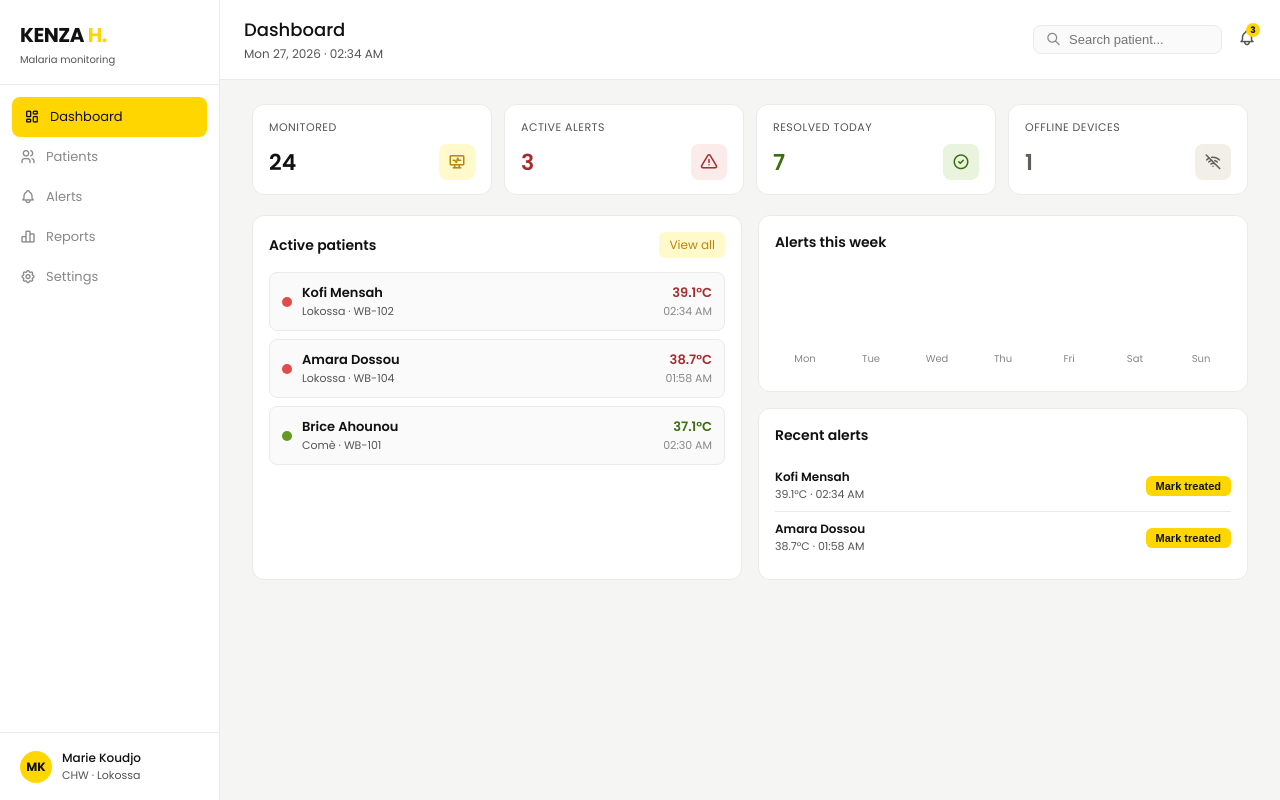
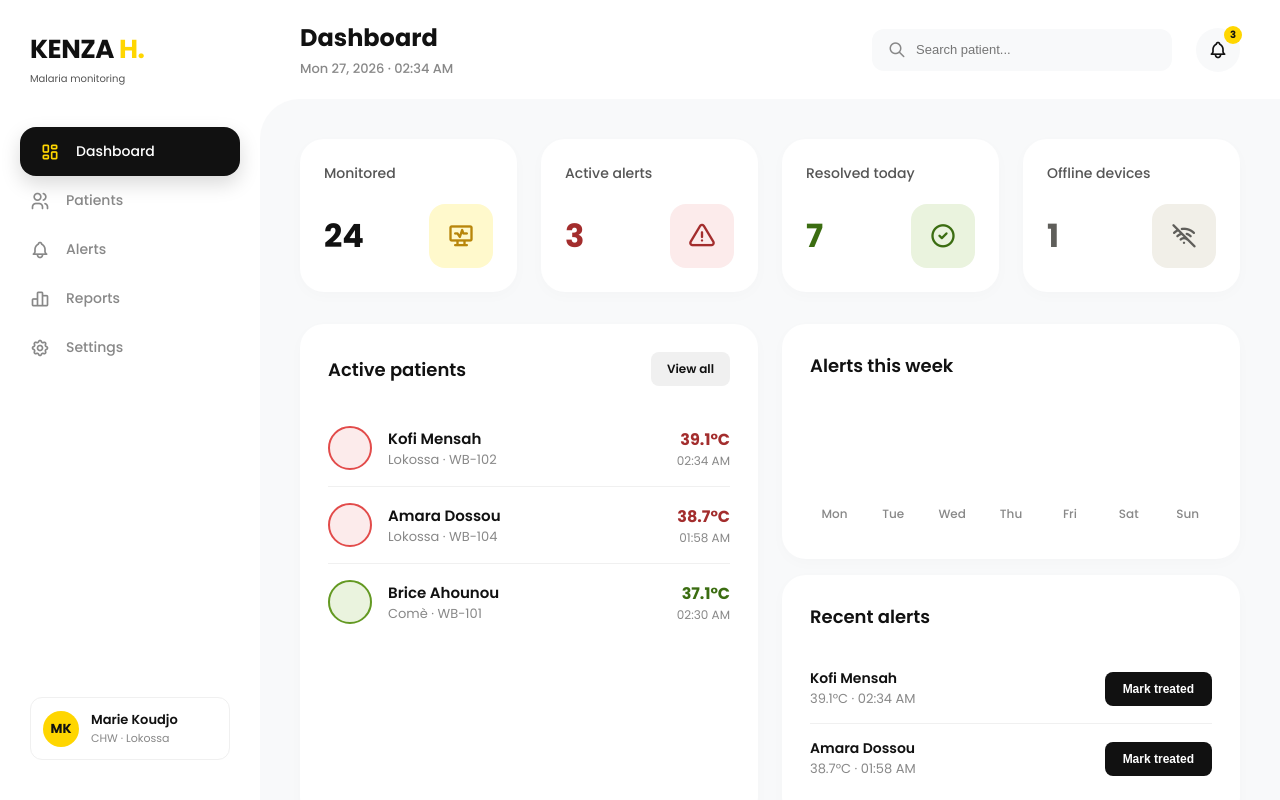
Before and after one commit to menes-ux/kenza-health, a React (Vite) app in the folder frontend/: page / in a window 1280 px wide. Built offline with nearby package versions, Linux system fonts and the light colour scheme.

Commit message:
Skelletton for the frontent

```diff
--- a/frontend/src/App.jsx
+++ b/frontend/src/App.jsx
@@ -1,16 +1,29 @@
+import { BrowserRouter as Router, Routes, Route } from 'react-router-dom';
 import Sidebar from './components/Sidebar';
 import TopBar from './components/TopBar';
 import Dashboard from './pages/Dashboard';
+import Patients from './pages/Patients';
+import Alerts from './pages/Alerts';
+import Reports from './pages/Reports';
+import Settings from './pages/Settings';
 
 function App() {
   return (
-    <div className="wrap">
-      <Sidebar />
-      <div className="main">
-        <TopBar />
-        <Dashboard />
+    <Router>
+      <div className="wrap">
+        <Sidebar />
+        <div className="main">
+          <TopBar />
+          <Routes>
+            <Route path="/" element={<Dashboard />} />
+            <Route path="/patients" element={<Patients />} />
+            <Route path="/alerts" element={<Alerts />} />
+            <Route path="/reports" element={<Reports />} />
+            <Route path="/settings" element={<Settings />} />
+          </Routes>
+        </div>
       </div>
-    </div>
+    </Router>
   );
 }
 
--- a/frontend/src/index.css
+++ b/frontend/src/index.css
@@ -2,112 +2,128 @@
 @tailwind components;
 @tailwind utilities;
 
-/* Kenza Health Custom Design System */
+/* Kenza Health - Modern Tasky UI System */
 :root {
   --font-sans: 'Poppins', system-ui, -apple-system, sans-serif;
-  --surface-1: #ffffff;
-  --surface-2: #fafafa;
-  --border: #eaeaea;
+  --surface-1: #ffffff; /* Pure white for sidebar, topbar, and cards */
+  --surface-2: #f8f9fa; /* Tasky's distinct light-gray canvas */
+  --border: #f0f0f0;
   --text-primary: #111111;
   --text-secondary: #555555;
   --text-muted: #888888;
+  --accent: #FFD600; /* Tasky Yellow */
 }
 
 * { margin: 0; padding: 0; box-sizing: border-box; }
 
-/* i remove the padding and margin so the body touch the edges of the screen directly */
-body { font-family: var(--font-sans); background: #f5f5f3; padding: 0; margin: 0; overflow: hidden; }
-
-/* i added this because vite create a hidden div called root. we have to force it to take 100% of the screen otherwise it block our design */
+body { font-family: var(--font-sans); background: var(--surface-1); padding: 0; margin: 0; overflow: hidden; }
 #root { width: 100%; height: 100vh; margin: 0; padding: 0; display: flex; }
 
-/* no more border radius or border lines. we want it to stretch everywhere like a real dashboard, not a small card */
-.wrap { display: flex; height: 100%; width: 100%; background: #f5f5f3; border-radius: 0; border: none; overflow: hidden; }
+/* The wrapper is now pure white to blend with the sidebar and topbar */
+.wrap { display: flex; height: 100%; width: 100%; background: var(--surface-1); }
 
-/* this is the main background of the dashboard. i set it to a light gray so the white panels will pop out well */
-.content { flex: 1; overflow-y: auto; padding: 24px 32px; background: #f5f5f3; }
+/* --- SIDEBAR --- */
+.sidebar { width: 260px; background: var(--surface-1); display: flex; flex-direction: column; padding: 20px 0; flex-shrink: 0; }
+.logo { padding: 10px 30px 30px; }
+.logo-text { font-size: 26px; font-weight: 800; color: #111111; letter-spacing: -0.5px; }
+.logo-text span { color: var(--accent); }
 
-/* Updated White Sidebar */
-.sidebar { width: 220px; background: #ffffff; display: flex; flex-direction: column; padding: 0; flex-shrink: 0; border-right: 0.5px solid var(--border); }
-.logo { padding: 20px 20px 16px; border-bottom: 0.5px solid var(--border); }
-.logo-text { font-size: 20px; font-weight: 700; color: #111111; letter-spacing: -0.5px; }
-.logo-text span { color: #FFD600; }
-.nav { padding: 12px 0; flex: 1; }
-.nav-item { display: flex; align-items: center; gap: 10px; padding: 10px 20px; font-size: 13px; color: #888; cursor: pointer; transition: all 0.15s; }
-.nav-item:hover { color: #111; background: #f5f5f3; }
-.nav-item.active { color: #111; background: #FFD600; margin: 0 12px; border-radius: 8px; padding: 10px 12px; }
-.nav-item i { font-size: 16px; }
-.sidebar-bottom { padding: 16px 20px; border-top: 0.5px solid var(--border); }
-.chw-info { display: flex; align-items: center; gap: 10px; }
-.chw-avatar { width: 32px; height: 32px; border-radius: 50%; background: #FFD600; display: flex; align-items: center; justify-content: center; font-size: 12px; font-weight: 700; color: #111; }
-.chw-name { font-size: 12px; color: #111111; font-weight: 500; }
-.chw-role { font-size: 11px; color: var(--text-secondary); }
+.nav { padding: 10px 0; flex: 1; }
+.nav-item { display: flex; align-items: center; gap: 16px; padding: 14px 30px; font-size: 14px; font-weight: 500; color: var(--text-muted); cursor: pointer; transition: all 0.2s; }
+.nav-item:hover { color: #111; }
 
-/* The rest of the main layout */
-.main { flex: 1; display: flex; flex-direction: column; overflow: hidden; }
-.topbar { display: flex; align-items: center; justify-content: space-between; padding: 16px 24px; background: var(--surface-1); border-bottom: 0.5px solid var(--border); }
+/* Tasky's signature black pill for the active menu */
+.nav-item.active { color: #fff; background: #111111; margin: 0 20px; border-radius: 16px; padding: 14px 20px; box-shadow: 0 8px 20px rgba(0,0,0,0.15); }
+.nav-item.active i { color: var(--accent); }
+.nav-item i { font-size: 20px; }
+
+/* Bottom profile area */
+.sidebar-bottom { padding: 20px 30px; }
+.chw-info { display: flex; align-items: center; gap: 12px; border: 1px solid var(--border); padding: 12px; border-radius: 12px; }
+.chw-avatar { width: 36px; height: 36px; border-radius: 50%; background: var(--accent); display: flex; align-items: center; justify-content: center; font-size: 13px; font-weight: 700; color: #111; }
+.chw-name { font-size: 13px; color: #111; font-weight: 600; }
+.chw-role { font-size: 11px; color: var(--text-muted); }
+
+/* --- MAIN LAYOUT & TOPBAR --- */
+/* Main is white so the gray content box can contrast against it */
+.main { flex: 1; display: flex; flex-direction: column; overflow: hidden; background: var(--surface-1); }
+
+.topbar { display: flex; align-items: center; justify-content: space-between; padding: 20px 40px; background: var(--surface-1); }
 .topbar-left { display: flex; flex-direction: column; }
-.topbar-title { font-size: 18px; font-weight: 500; color: var(--text-primary); }
-.topbar-sub { font-size: 12px; color: var(--text-secondary); margin-top: 2px; }
-.topbar-right { display: flex; align-items: center; gap: 16px; }
-.search { display: flex; align-items: center; gap: 8px; background: var(--surface-2); border: 0.5px solid var(--border); border-radius: 8px; padding: 6px 12px; }
-.search input { border: none; background: transparent; font-size: 13px; color: var(--text-primary); outline: none; width: 140px; }
-.search i { font-size: 15px; color: var(--text-muted); }
-.notif { position: relative; cursor: pointer; }
-.notif i { font-size: 18px; color: var(--text-secondary); }
-.badge { position: absolute; top: -4px; right: -4px; background: #FFD600; color: #111; font-size: 9px; font-weight: 700; width: 14px; height: 14px; border-radius: 50%; display: flex; align-items: center; justify-content: center; }
+.topbar-title { font-size: 24px; font-weight: 700; color: var(--text-primary); }
+.topbar-sub { font-size: 13px; color: var(--text-muted); margin-top: 4px; font-weight: 500; }
 
-/* Grids & Cards */
-.summary-grid { display: grid; grid-template-columns: repeat(4, 1fr); gap: 12px; margin-bottom: 20px; }
-.s-card { background: var(--surface-1); border: 0.5px solid var(--border); border-radius: 12px; padding: 14px 16px; }
-.s-card-label { font-size: 11px; color: var(--text-secondary); margin-bottom: 8px; text-transform: uppercase; letter-spacing: 0.5px; }
+.topbar-right { display: flex; align-items: center; gap: 24px; }
+/* Tasky style search pill */
+.search { display: flex; align-items: center; gap: 10px; background: var(--surface-2); border-radius: 12px; padding: 12px 16px; width: 300px; }
+.search input { border: none; background: transparent; font-size: 13px; color: var(--text-primary); outline: none; width: 100%; }
+.search i { font-size: 18px; color: var(--text-muted); }
+
+.notif { position: relative; cursor: pointer; background: var(--surface-2); width: 44px; height: 44px; border-radius: 50%; display: flex; align-items: center; justify-content: center; }
+.notif i { font-size: 20px; color: var(--text-primary); }
+.badge { position: absolute; top: -2px; right: -2px; background: var(--accent); color: #111; font-size: 10px; font-weight: 700; width: 18px; height: 18px; border-radius: 50%; display: flex; align-items: center; justify-content: center; }
+
+/* --- CONTENT CANVAS --- */
+/* The distinct rounded gray background that wraps the dashboard content */
+.content { flex: 1; overflow-y: auto; padding: 40px; background: var(--surface-2); border-top-left-radius: 40px; }
+
+/* --- CARDS & PANELS --- */
+/* Removed harsh borders, added massive border-radius and soft drop shadows */
+.summary-grid { display: grid; grid-template-columns: repeat(4, 1fr); gap: 24px; margin-bottom: 32px; }
+.s-card { background: var(--surface-1); border: none; border-radius: 24px; padding: 24px; box-shadow: 0 4px 15px rgba(0,0,0,0.02); }
+.s-card-label { font-size: 14px; font-weight: 500; color: var(--text-secondary); margin-bottom: 20px; }
 .s-card-row { display: flex; align-items: center; justify-content: space-between; }
-.s-card-num { font-size: 22px; font-weight: 600; color: var(--text-primary); }
-.s-card-icon { width: 36px; height: 36px; border-radius: 8px; display: flex; align-items: center; justify-content: center; }
-.s-card-icon i { font-size: 18px; }
+.s-card-num { font-size: 32px; font-weight: 700; color: var(--text-primary); }
 
-/* Icons */
+/* Icons inside summary cards are now large rounded squares */
+.s-card-icon { width: 64px; height: 64px; border-radius: 16px; display: flex; align-items: center; justify-content: center; }
+.s-card-icon i { font-size: 28px; }
 .icon-yellow { background: #FFF9CC; color: #B8860B; }
 .icon-red { background: #FCEBEB; color: #A32D2D; }
 .icon-green { background: #EAF3DE; color: #3B6D11; }
 .icon-gray { background: #F1EFE8; color: #5F5E5A; }
 
-/* Bottom Grid & Panels */
-.bottom-grid { display: grid; grid-template-columns: 1fr 1fr; gap: 16px; }
-.panel { background: var(--surface-1); border: 0.5px solid var(--border); border-radius: 12px; padding: 16px; }
-.panel-header { display: flex; align-items: center; justify-content: space-between; margin-bottom: 14px; }
-.panel-title { font-size: 14px; font-weight: 600; color: var(--text-primary); }
-.view-all { font-size: 12px; color: #B8860B; cursor: pointer; background: #FFF9CC; padding: 4px 10px; border-radius: 6px; }
+.bottom-grid { display: grid; grid-template-columns: 1fr 1fr; gap: 24px; }
+.panel { background: var(--surface-1); border: none; border-radius: 24px; padding: 28px; box-shadow: 0 4px 15px rgba(0,0,0,0.02); }
+.panel-header { display: flex; align-items: center; justify-content: space-between; margin-bottom: 24px; }
+.panel-title { font-size: 18px; font-weight: 600; color: var(--text-primary); }
+.view-all { font-size: 12px; font-weight: 600; color: #111; cursor: pointer; background: #f0f0f0; padding: 8px 16px; border-radius: 8px; }
 
-/* Patients */
-.patient-card { display: flex; align-items: center; justify-content: space-between; padding: 10px 12px; border-radius: 8px; border: 0.5px solid var(--border); margin-bottom: 8px; background: var(--surface-2); }
-.patient-left { display: flex; align-items: center; gap: 10px; }
-.patient-dot { width: 10px; height: 10px; border-radius: 50%; flex-shrink: 0; }
-.dot-red { background: #E24B4A; }
-.dot-green { background: #639922; }
-.dot-gray { background: #888780; }
-.patient-name { font-size: 13px; font-weight: 600; color: var(--text-primary); }
-.patient-village { font-size: 11px; color: var(--text-secondary); }
+/* --- PATIENTS & ALERTS LISTS --- */
+/* Replaced bordered boxes with clean dividing lines */
+.patient-card { display: flex; align-items: center; justify-content: space-between; padding: 16px 0; border-bottom: 1px solid var(--border); margin-bottom: 0; background: transparent; }
+.patient-card:last-child { border-bottom: none; }
+.patient-left { display: flex; align-items: center; gap: 16px; }
+/* Replaced tiny dots with larger, modern colored circles */
+.patient-dot { width: 44px; height: 44px; border-radius: 50%; display: flex; align-items: center; justify-content: center; flex-shrink: 0; }
+.dot-red { background: #FCEBEB; border: 2px solid #E24B4A; }
+.dot-green { background: #EAF3DE; border: 2px solid #639922; }
+.dot-gray { background: #F1EFE8; border: 2px solid #888780; }
+.patient-name { font-size: 15px; font-weight: 600; color: var(--text-primary); }
+.patient-village { font-size: 13px; color: var(--text-muted); }
 .patient-right { text-align: right; }
-.patient-temp { font-size: 13px; font-weight: 600; }
+.patient-temp { font-size: 16px; font-weight: 700; }
 .temp-red { color: #A32D2D; }
 .temp-green { color: #3B6D11; }
 .temp-gray { color: #888780; }
-.patient-time { font-size: 11px; color: var(--text-muted); }
+.patient-time { font-size: 12px; color: var(--text-muted); }
 
-/* Badges & Chart */
-.status-pill { font-size: 10px; padding: 3px 8px; border-radius: 20px; font-weight: 600; }
+.alert-row { display: flex; align-items: center; justify-content: space-between; padding: 14px 0; border-bottom: 1px solid var(--border); }
+.alert-row:last-child { border-bottom: none; }
+.alert-name { font-size: 14px; font-weight: 600; color: var(--text-primary); }
+.alert-detail { font-size: 13px; color: var(--text-muted); }
+
+/* Modern action buttons */
+.treat-btn { font-size: 12px; background: #111111; color: #ffffff; border: none; padding: 10px 18px; border-radius: 8px; cursor: pointer; font-weight: 600; transition: all 0.2s; }
+.treat-btn:hover { background: var(--accent); color: #111; }
+
+/* Status Badges & Chart */
+.status-pill { font-size: 12px; padding: 6px 14px; border-radius: 20px; font-weight: 600; }
 .pill-red { background: #FCEBEB; color: #A32D2D; }
 .pill-green { background: #EAF3DE; color: #3B6D11; }
 .pill-gray { background: #F1EFE8; color: #5F5E5A; }
-.chart-bars { display: flex; align-items: flex-end; gap: 6px; height: 100px; margin-bottom: 8px; }
+
+.chart-bars { display: flex; align-items: flex-end; gap: 10px; height: 120px; margin-bottom: 8px; }
 .bar-wrap { display: flex; flex-direction: column; align-items: center; flex: 1; }
-.bar { width: 100%; border-radius: 4px 4px 0 0; }
-.bar-label { font-size: 10px; color: var(--text-muted); margin-top: 4px; }
-
-/* Alerts */
-.alert-row { display: flex; align-items: center; justify-content: space-between; padding: 8px 0; border-bottom: 0.5px solid var(--border); }
-.alert-row:last-child { border-bottom: none; }
-.alert-name { font-size: 12px; font-weight: 600; color: var(--text-primary); }
-.alert-detail { font-size: 11px; color: var(--text-secondary); }
-.treat-btn { font-size: 11px; background: #FFD600; color: #111; border: none; padding: 4px 10px; border-radius: 6px; cursor: pointer; font-weight: 600; }
+.bar { width: 100%; border-radius: 6px 6px 0 0; }
+.bar-label { font-size: 12px; color: var(--text-muted); margin-top: 8px; font-weight: 500; }
```
